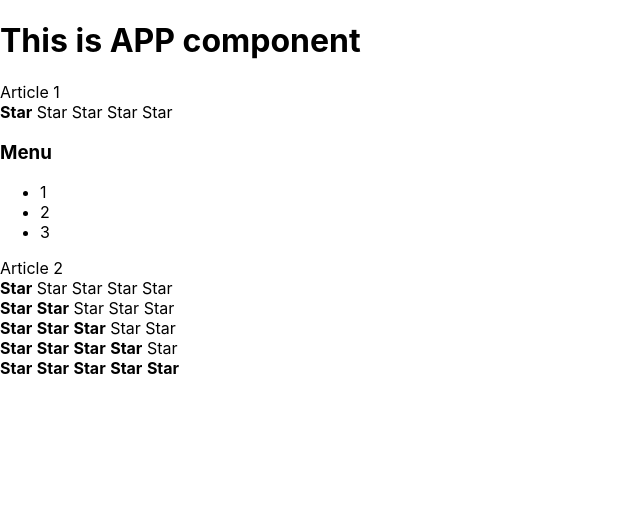
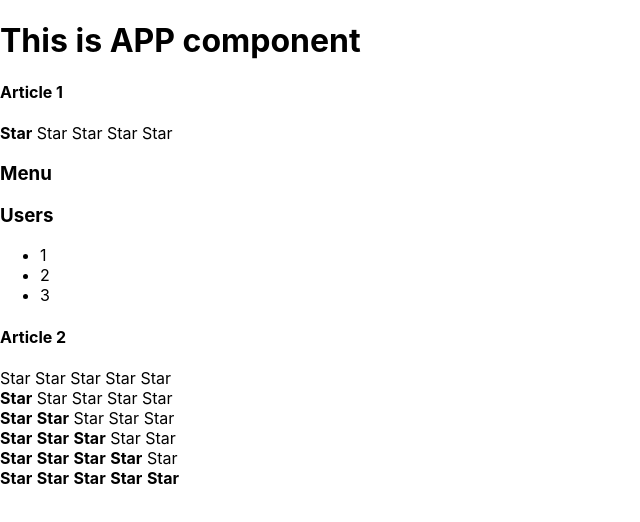
Before and after one commit to Alex-Fes/kabzda-kak-prosto, a React (Create React App) app: page / in a window 1280 px wide. Shown: the top 522 px of the page, without its empty margins (0-640 px from the left). Built offline with nearby package versions, Linux system fonts and the light colour scheme.

Commit message:
refactoring, rendering

```diff
--- a/src/App.tsx
+++ b/src/App.tsx
@@ -9,10 +9,12 @@
     return (
         <div>
             <PageTitle title={'This is APP component'}/>
-            Article 1
+            <h4>Article 1</h4>
             <Raiting value={1}/>
-            <Accordion title={'Menu'}/>
-            Article 2
+            <Accordion titleValue={'Menu'} collapsed={true} />
+            <Accordion titleValue={'Users'} collapsed={false} />
+            <h4> Article 2</h4>
+            <Raiting value={0}/>
             <Raiting value={1}/>
             <Raiting value={2}/>
             <Raiting value={3}/>
@@ -21,4 +23,5 @@
         </div>
     );
 }
+
 export default App;
--- a/src/components/Accordion/Accordion.tsx
+++ b/src/components/Accordion/Accordion.tsx
@@ -1,14 +1,21 @@
 import React from "react";
 
-function Accordion(props:any) {
-    return (<div>
-            <AccordionTitle title={'Menu'}/>
-            <AccordionBody/>
-        </div>
-    )
+type AccordionPropsType = {
+    titleValue: string
+    collapsed: boolean
+}
+type AccordionTitlePropsType = {
+    title: string
 }
 
-function AccordionTitle(props:any) {
+function Accordion(props:AccordionPropsType) {
+    return (<div>
+        <AccordionTitle title={props.titleValue}/>
+        {!props.collapsed  && <AccordionBody/> }
+    </div>)
+    }
+
+function AccordionTitle(props:AccordionTitlePropsType) {
     return (
         <div><h3>{props.title}</h3></div>
     )
--- a/src/components/PageTitle/PageTitle.tsx
+++ b/src/components/PageTitle/PageTitle.tsx
@@ -1,6 +1,10 @@
 import React from "react";
 
-function PageTitle(props: any) {
+type PageTitlePropsType = {
+    title: string
+}
+
+function PageTitle(props: PageTitlePropsType) {
     return <h1>{props.title}</h1>
 }
 export default PageTitle;
--- a/src/components/Raiting/Raiting.tsx
+++ b/src/components/Raiting/Raiting.tsx
@@ -1,80 +1,27 @@
 import React from "react";
 
 
-
-function Raiting(props: any) {
-    if(props.value === 1){
-        return (
-            <div>
-                <Star selected={true}/>
-                <Star selected={false}/>
-                <Star selected={false}/>
-                <Star selected={false}/>
-                <Star selected={false}/>
-            </div>
-        )
-    }
-    if(props.value === 2){
-        return (
-            <div>
-                <Star selected={true}/>
-                <Star selected={true}/>
-                <Star selected={false}/>
-                <Star selected={false}/>
-                <Star selected={false}/>
-            </div>
-        )
-    }
-    if(props.value === 3){
-        return (
-            <div>
-                <Star selected={true}/>
-                <Star selected={true}/>
-                <Star selected={true}/>
-                <Star selected={false}/>
-                <Star selected={false}/>
-            </div>
-        )
-    }
-    if(props.value === 4){
-        return (
-            <div>
-                <Star selected={true}/>
-                <Star selected={true}/>
-                <Star selected={true}/>
-                <Star selected={true}/>
-                <Star selected={false}/>
-            </div>
-        )
-    }
-    if(props.value === 5){
-        return (
-            <div>
-                <Star selected={true}/>
-                <Star selected={true}/>
-                <Star selected={true}/>
-                <Star selected={true}/>
-                <Star selected={true}/>
-            </div>
-        )
-    }
-    else {
-        return (<div>
-                <Star selected={false}/>
-                <Star selected={false}/>
-                <Star selected={false}/>
-                <Star selected={false}/>
-                <Star selected={false}/>
-            </div>
-        )}
-
-
-
-
-
+type RaitingPropsType = {
+    value: 0 | 1 | 2 | 3 | 4 | 5
 }
 
-function Star(props: any) {
+type StarPropsType = {
+    selected: boolean
+}
+
+function Raiting(props: RaitingPropsType) {
+    return (
+        <div>
+            <Star selected={props.value > 0}/>
+            <Star selected={props.value > 1}/>
+            <Star selected={props.value > 2}/>
+            <Star selected={props.value > 3}/>
+            <Star selected={props.value > 4}/>
+        </div>
+    )
+}
+
+function Star(props: StarPropsType) {
     if (props.selected === true) {
         return <span><b> Star</b> </span>
     } else {
```
